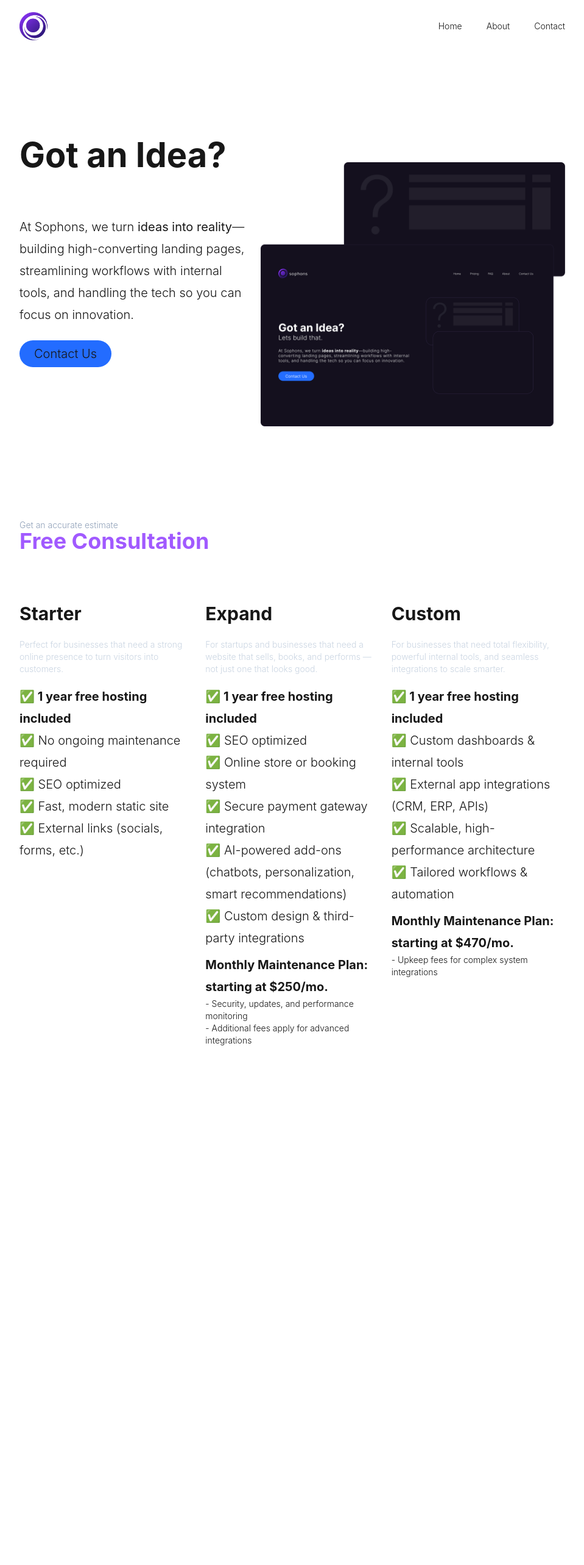
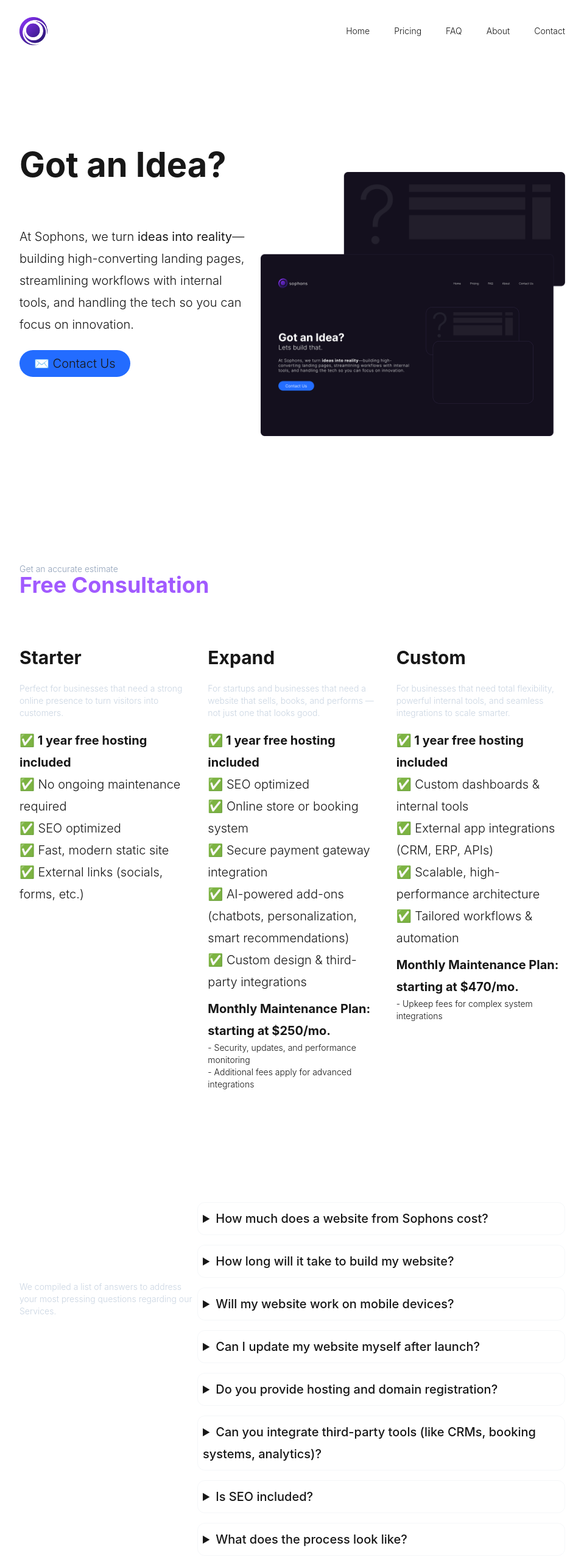
Before and after one commit to Sophons-dev/sophons.site, a Next.js app: page / in a window 1280 px wide. Shown: the top 2566 px of the page at 61% size, without its empty margins (160-1119 px from the left). Before the commit the page ends 2112 px from the top, so only its background shows below. Built offline with nearby package versions, Linux system fonts and the light colour scheme.

Commit message:
style: initial

```diff
--- a/src/app/globals.css
+++ b/src/app/globals.css
@@ -25,3 +25,7 @@
   color: var(--foreground);
   font-family: Inter, sans-serif;
 }
+
+html {
+  scroll-behavior: smooth;
+}
--- a/src/app/page.tsx
+++ b/src/app/page.tsx
@@ -3,7 +3,7 @@
 export default function Home() {
   return (
     <div className="px-[12rem] py-5 flex flex-col gap-40 font-light">
-      <header>
+      <header className="sticky top-0 z-50 bg-background/80 backdrop-blur-sm py-2">
         <nav className="flex justify-between">
           <Image
             src="/sophons_logo_1.png"
@@ -16,15 +16,21 @@
               <a href="#">Home</a>
             </li>
             <li>
-              <a href="/about">About</a>
+              <a href="#pricing">Pricing</a>
             </li>
             <li>
-              <a href="/contact">Contact</a>
+              <a href="#faq">FAQ</a>
+            </li>
+            <li>
+              <a href="#about">About</a>
+            </li>
+            <li>
+              <a href="#contact">Contact</a>
             </li>
           </ul>
         </nav>
       </header>
-      <main className="prose-xl prose-headings dark:prose-invert flex flex-col gap-18">
+      <main className="prose-xl prose-headings dark:prose-invert flex flex-col gap-[5rem]">
         {/* Hero Section */}
         <div className="flex gap-4 items-start justify-between">
           <div className="w-full flex flex-col">
@@ -41,7 +47,7 @@
               innovation.
             </p>
             <button className="rounded-full w-fit px-6 py-1 bg-[#236CFF]">
-              Contact Us
+              ✉️ Contact Us
             </button>
           </div>
 
@@ -49,7 +55,7 @@
         </div>
 
         {/* Pricing */}
-        <div>
+        <div id="pricing" className="pt-[3rem]">
           <div className="relative">
             <span className="absolute -top-4 text-sm text-slate-400">
               Get an accurate estimate
@@ -57,7 +63,7 @@
             <h2 className="font-bold text-[#A15AFF]">Free Consultation</h2>
           </div>
 
-          <div className="grid grid-cols-3 gap-5">
+          <div className="grid grid-cols-3 gap-[2rem]">
             {siteOfferings.map((value, key) => {
               return (
                 <div key={key}>
@@ -99,15 +105,114 @@
         </div>
 
         {/* FAQ */}
-        <div></div>
+        <div
+          id="faq"
+          className="pt-[3rem] prose-xl prose-headings dark:prose-invert flex items-baseline justify-between"
+        >
+          {/* FAQ Title and Intro (Left Side) */}
+          <div>
+            <h2 className="text-2xl md:text-3xl lg:text-4xl font-bold mb-2 text-white">
+              Frequently Asked <br /> Questions
+            </h2>
+            <p className="text-slate-300 max-w-md text-sm">
+              We compiled a list of answers to address your most pressing
+              questions regarding our Services.
+            </p>
+          </div>
+
+          {/* FAQ Items (Right Side) */}
+          <div className="flex flex-col gap-4 w-[75ch]">
+            {faq.map((value, key) => {
+              return (
+                <details
+                  key={key}
+                  className="border p-2 rounded-xl border-slate-300/20 text-md hover:bg-slate-300/10 transition-all duration-300"
+                >
+                  <summary className="font-medium cursor-pointer select-none">
+                    {value.question}
+                  </summary>
+                  <p>{value.answer}</p>
+                </details>
+              );
+            })}
+          </div>
+        </div>
 
         {/* About */}
-        <div></div>
+        <div
+          id="about"
+          className="prose-xl pt-[3rem] prose-headings dark:prose-invert"
+        >
+          <h2 className="text-2xl md:text-3xl lg:text-4xl font-bold mb-2 text-white">
+            Who Are We?
+          </h2>
+          {about.map((value, key) => {
+            return <p key={key}>{value}</p>;
+          })}
+        </div>
 
         {/* Pre-footer CTA */}
-        <div></div>
+        <div id="pre-footer-cta"></div>
       </main>
-      <footer></footer>
+
+      <div className="prose-xl pt-[3rem] prose-headings dark:prose-invert">
+        <h2 className="text-2xl md:text-3xl lg:text-4xl font-bold mb-2 text-white">
+          Don't Know Where to Start?
+        </h2>
+        <p>Feeling a little lost? That's completely normal.</p>
+        <p className="text-[#D1D1D1] text-lg leading-relaxed max-w-2xl">
+          Let's talk. Schedule a free, no-obligation consultation with our team.
+          We'll listen to your goals and help you find the perfect package for
+          your business and budget. No pressure, just a friendly chat to get you
+          on the right track.
+        </p>
+        <button className="rounded-full w-fit px-8 py-3 bg-[#4285F4] text-white font-medium text-lg">
+          Get in touch!
+        </button>
+        <div className="flex items-center gap-2 text-white text-lg">
+          <span>✉️ sophons.dev@gmail.com</span>
+        </div>
+      </div>
+
+      <footer className="bg-[#1A162A] border-t border-[#232040] py-6 px-4 flex flex-col md:flex-row items-center justify-between text-[#d1d1d1] text-sm space-y-3 md:space-y-0 gap-6 md:gap-0">
+        <div className="flex items-center gap-2">
+          <span>&copy; {new Date().getFullYear()} Sophons.dev</span>
+          <span className="hidden md:inline">·</span>
+          <a
+            href="mailto:sophons.dev@gmail.com"
+            className="hover:underline hover:text-white transition-colors"
+          >
+            Contact
+          </a>
+        </div>
+        <div className="flex items-center gap-4">
+          <a
+            href="https://x.com/sophonsdev"
+            target="_blank"
+            rel="noopener noreferrer"
+            aria-label="Sophons Twitter/X"
+            className="hover:text-white transition-colors"
+          >
+            <svg className="w-5 h-5" fill="none" viewBox="0 0 24 24">
+              <path
+                fill="currentColor"
+                d="M20.89 4.37h-3.55l-3.08 4.01-3.68-4.01H3.03l7.42 8.12L3 19.63h3.55l3.32-4.32 4.09 4.32h4.19l-7.82-8.64 7.56-7.92zm-2.93 13.02h-1.69l-2.83-3.01-2.29 3.01H6.25l5.23-5.56 5.48 5.56z"
+              />
+            </svg>
+          </a>
+          <a
+            href="https://github.com/sophons"
+            target="_blank"
+            rel="noopener noreferrer"
+            aria-label="Sophons GitHub"
+            className="hover:text-white transition-colors"
+          >
+            <svg className="w-5 h-5" fill="currentColor" viewBox="0 0 24 24">
+              <path d="M12 0C5.37 0 0 5.37 0 12c0 5.3 3.438 9.8 8.205 11.385.6.112.82-.26.82-.577v-2.17c-3.338.726-4.033-1.416-4.033-1.416-.546-1.387-1.333-1.756-1.333-1.756-1.09-.746.084-.731.084-.731 1.205.085 1.84 1.236 1.84 1.236 1.072 1.834 2.809 1.305 3.495.997.108-.775.419-1.306.762-1.607-2.666-.305-5.466-1.334-5.466-5.931 0-1.309.469-2.381 1.235-3.221-.123-.304-.535-1.527.117-3.183 0 0 1.008-.323 3.301 1.23a11.52 11.52 0 0 1 3.004-.404c1.018.005 2.045.138 3.003.404 2.292-1.553 3.297-1.23 3.297-1.23.653 1.656.242 2.879.12 3.183.77.84 1.234 1.912 1.234 3.221 0 4.609-2.804 5.624-5.476 5.921.43.372.814 1.102.814 2.222v3.293c0 .32.217.694.825.576C20.565 21.796 24 17.298 24 12c0-6.63-5.37-12-12-12z" />
+            </svg>
+          </a>
+        </div>
+      </footer>
     </div>
   );
 }
@@ -167,3 +272,59 @@
     ],
   },
 ];
+
+const faq = [
+  {
+    question: "How much does a website from Sophons cost?",
+    answer:
+      "We believe that professional web development should be accessible. Our prices vary based on what you need: from web presence and specials to ecommerce, different tools. This is also true for our exceptional quality! With this base and individual, passing the best we can get directly on to you.",
+  },
+  {
+    question: "How long will it take to build my website?",
+    answer:
+      "Project timelines depend on your requirements and the complexity of features. Most standard landing pages and websites launch within 2-4 weeks. Larger or custom projects may take 4-8 weeks or more. You'll get a timeline estimate after our initial discussion.",
+  },
+  {
+    question: "Will my website work on mobile devices?",
+    answer:
+      "Yes! Every website we build is fully responsive—meaning it works beautifully on phones, tablets, and desktops.",
+  },
+  {
+    question: "Can I update my website myself after launch?",
+    answer:
+      "Currently, all updates are done-for-you—just let us know and we'll handle everything, so you don’t have to worry about any technical steps. If you need routine changes or want maintenance, we offer convenient service plans to keep your site fresh.",
+  },
+  {
+    question: "Do you provide hosting and domain registration?",
+    answer:
+      "We include 1 year of hosting for free with all plans. If you don’t have a domain, we’ll help you find and register the perfect one for your business.",
+  },
+  {
+    question:
+      "Can you integrate third-party tools (like CRMs, booking systems, analytics)?",
+    answer:
+      "Yes! We specialize in integrations, from e-commerce to booking to analytics, payments, email marketing, and more. Tell us what you need, and we’ll make it happen.",
+  },
+  {
+    question: "Is SEO included?",
+    answer:
+      "Definitely—every site comes with SEO fundamentals baked in. We use best practices for speed, accessibility, and search ranking. Need advanced SEO? We also offer custom packages.",
+  },
+  {
+    question: "What does the process look like?",
+    answer:
+      "After an initial call to discuss your vision, we’ll send a proposal. Once approved, we handle design, development, content, testing, launch, and ongoing support. You’ll always know what’s happening at each stage.",
+  },
+  {
+    question: "Do you offer ongoing support after my site is live?",
+    answer:
+      "Yes—we offer optional maintenance and support plans for updates, security, monitoring, and new features. Or, you can manage things on your own. Your choice!",
+  },
+];
+
+const about = [
+  "Sophons is a NEW web development service provider on a mission to bring your digital vision to life. We specialize in building high-performance, modern web experiences that are as unique as your business.",
+  "At our core, we believe that proven, real technology should be accessible to everyone. We take the stress out of the equation for you—from lightning-fast code to clear and affordable processes, to robust conversion platforms that drive sales.",
+  "But our passion is in building clarity for you. We excel at creating powerful information tools and flawless code that boost your brand’s credibility and provide deep insight into your operations. We love to solve complex challenges, bringing individuals, ideas, data, info, and integration with accuracy, best practices, and intelligent systems.",
+  "Whether you’re a trailblazer needing a simple, professional website or an enterprise looking to build a concrete, custom application, we’re here to be your trusted partner. Our commitment is simple: we deliver reliable solutions that just work.",
+];
```
